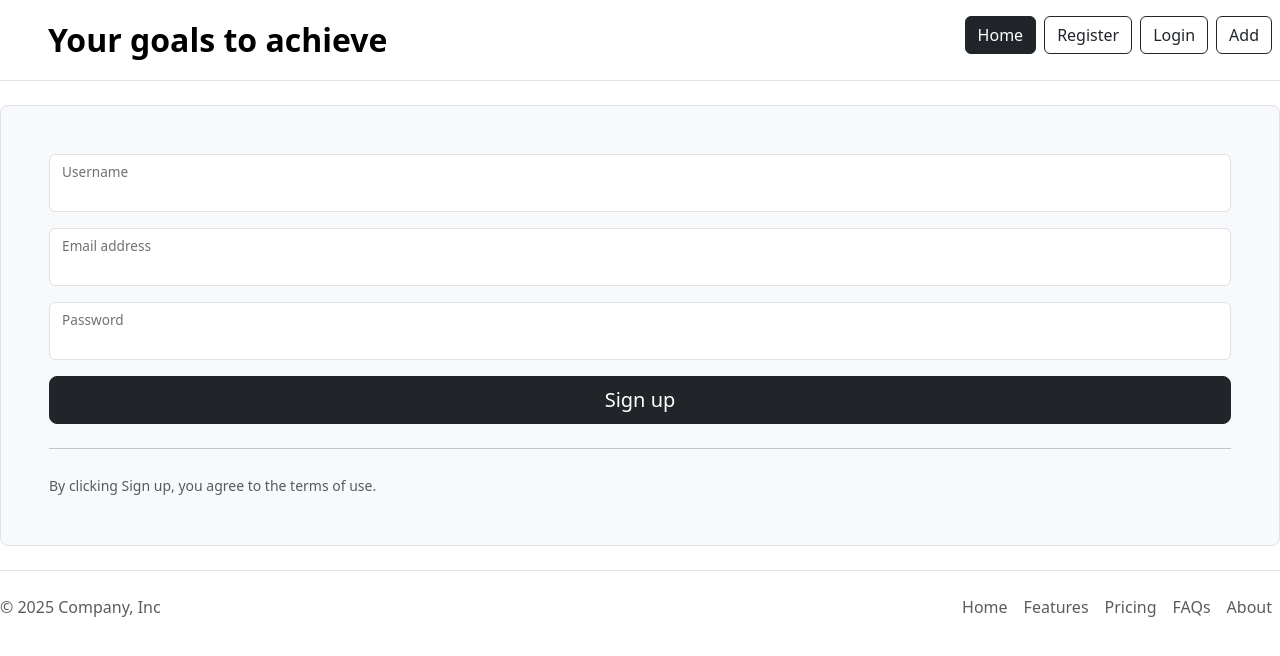
After one commit to LuckyS-J/StudyBuddy, a Django app: page /register/ in a window 1280 px wide. The commit adds this page. Shown: the top 656 px of the page. Run offline with Django 5.2, Linux system fonts and the light colour scheme.

Commit message:
Added login and register form. Started authentication

```diff
--- a/StudyApp/models.py
+++ b/StudyApp/models.py
@@ -10,7 +10,9 @@ import datetime
 #TODO 1 Add profile model (profile_picture etc)
 
 class Users(models.Model):
-  user_name = models.CharField(max_length=100, unique=True, null=False)
+  username = models.CharField(max_length=100, unique=True)
+  email = models.EmailField(default="No email provided", unique=True)
+  password = models.CharField(max_length=128, default='')
   created_at = models.DateField(default=datetime.date.today)
 
   def __str__(self):
--- /dev/null
+++ b/StudyApp/templates/StudyApp/register.html
@@ -0,0 +1,33 @@
+{% extends 'base.html' %}
+{% load static %}
+
+{% block title %}Home page{% endblock %}
+
+{% block content %}
+
+<!-- Register form -->
+
+<form class="p-4 p-md-5 border rounded-3 bg-body-tertiary" method="POST">
+  {% csrf_token %}
+
+  <div class="form-floating mb-3">
+    <input class="form-control" id="floatingInput" name="username">
+    <label for="floatingInput">Username</label>
+  </div>
+
+  <div class="form-floating mb-3">
+    <input type="email" class="form-control" id="floatingInput" name="email">
+    <label for="floatingInput">Email address</label>
+  </div>
+
+  <div class="form-floating mb-3">
+    <input type="password" class="form-control" id="floatingPassword" name="password">
+    <label for="floatingPassword">Password</label>
+  </div>
+
+    <button class="w-100 btn btn-lg btn-dark" type="submit">Sign up</button>
+  <hr class="my-4"> <small class="text-body-secondary">By clicking Sign up, you agree to the terms of use.</small>
+
+</form>
+
+{% endblock %}
--- a/StudyApp/urls.py
+++ b/StudyApp/urls.py
@@ -3,4 +3,6 @@ from . import views
 
 urlpatterns = [
     path('', views.HomeView.as_view(), name="HomeView"),
+    path('login/', views.LoginView.as_view(), name='LoginView'),
+    path('register/', views.RegisterView.as_view(), name='RegisterView'),
 ]
--- a/StudyApp/views.py
+++ b/StudyApp/views.py
@@ -1,6 +1,9 @@
-from django.shortcuts import render
+from django.shortcuts import render, redirect
 from django.views import View
-from .models import Goals
+from .models import Goals, Users
+from django.urls import reverse
+from django.contrib.auth import authenticate, login
+from django.contrib import messages
 
 # Create your views here.
 
@@ -11,3 +14,36 @@ class HomeView(View):
     return render(request, 'StudyApp/index.html', {
       'goals':goals
     })
+
+
+class RegisterView(View):
+
+  def get(self, request):
+    return render(request, 'StudyApp/register.html')
+
+  def post(self, request):
+        email = request.POST.get('email').strip()
+        password = request.POST.get('password').strip()
+        username = request.POST.get('username').strip()
+
+        if not username or not password:
+            messages.error(request, "All fields are required!.")
+            return render(request, 'StudyApp/register.html')
+
+        if Users.objects.filter(username=username).exists():
+            messages.error(request, "User with that email already exist!.")
+            return render(request, self.template_name)
+
+        user = Users(username=username, email=email, password=password)
+        user.save()
+        messages.success(request, "Account created. You can login.")
+        return redirect(reverse('LoginView'))
+
+class LoginView(View):
+  def get(self, request):
+    return render(request, 'StudyApp/login.html')
+
+  def post(self, request):
+    email = request.POST['email']
+    password = request.POST['password']
+    return redirect(reverse('HomeView'))
--- a/templates/base.html
+++ b/templates/base.html
@@ -12,15 +12,13 @@
 <body>
   <!-- Navbar -->
   <header class="d-flex flex-wrap justify-content-center py-3 mb-4 border-bottom"> <a href="/"
-      class="d-flex align-items-center mb-3 mb-md-0 me-md-auto link-body-emphasis text-decoration-none"> <svg
-        class="bi me-2" width="40" height="32" aria-hidden="true">
-        <use xlink:href="#bootstrap"></use>
-      </svg> <span class="fs-4">Simple header</span> </a>
+      class="d-flex align-items-center mb-3 mb-md-0 me-md-auto link-body-emphasis text-decoration-none">
+     <span class="fs-2 fw-bold px-5">Your goals to achieve</span>
     <ul class="nav nav-pills">
-      <li class="nav-item"><a href="{% url 'HomeView' %}" class="nav-link active" aria-current="page">Home</a></li>
-      <li class="nav-item"><a href="#" class="nav-link">Register</a></li>
-      <li class="nav-item"><a href="#" class="nav-link">Login</a></li>
-      <li class="nav-item"><a href="#" class="nav-link">Add</a></li>
+      <li class="nav-item me-2"><a href="{% url 'HomeView' %}" class="btn btn-dark" aria-current="page">Home</a></li>
+      <li class="nav-item me-2"><a href="{% url 'RegisterView' %}" class="btn btn-outline-dark">Register</a></li>
+      <li class="nav-item me-2"><a href="{% url 'LoginView' %}" class="btn btn-outline-dark">Login</a></li>
+      <li class="nav-item me-2"><a href="#" class="btn btn-outline-dark">Add</a></li>
     </ul>
   </header>
 
```
Also changed, not shown: StudyApp/templates/StudyApp/login.html (added, +26 -0 lines), StudyApp/migrations/0003_rename_user_name_users_username_users_email_and_more.py (added).
